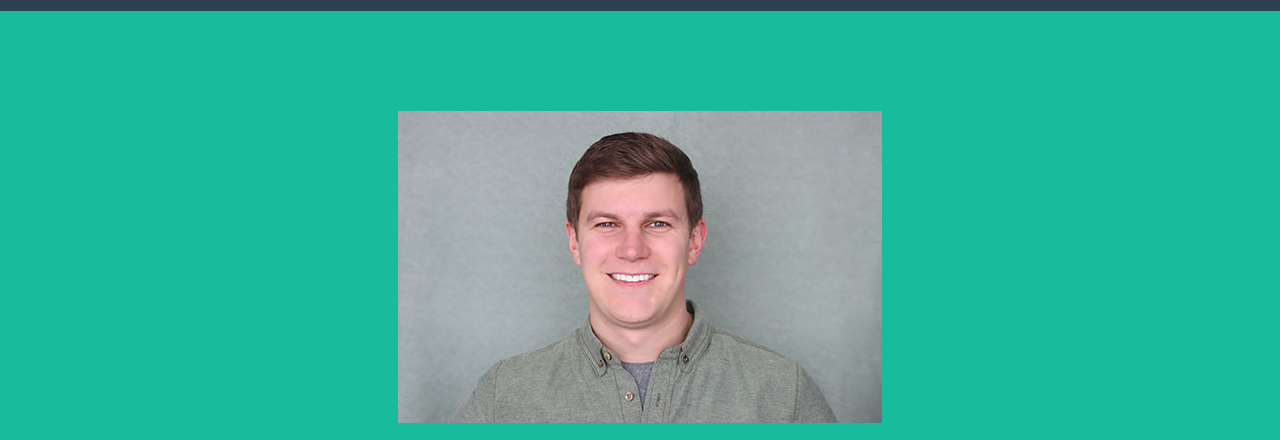
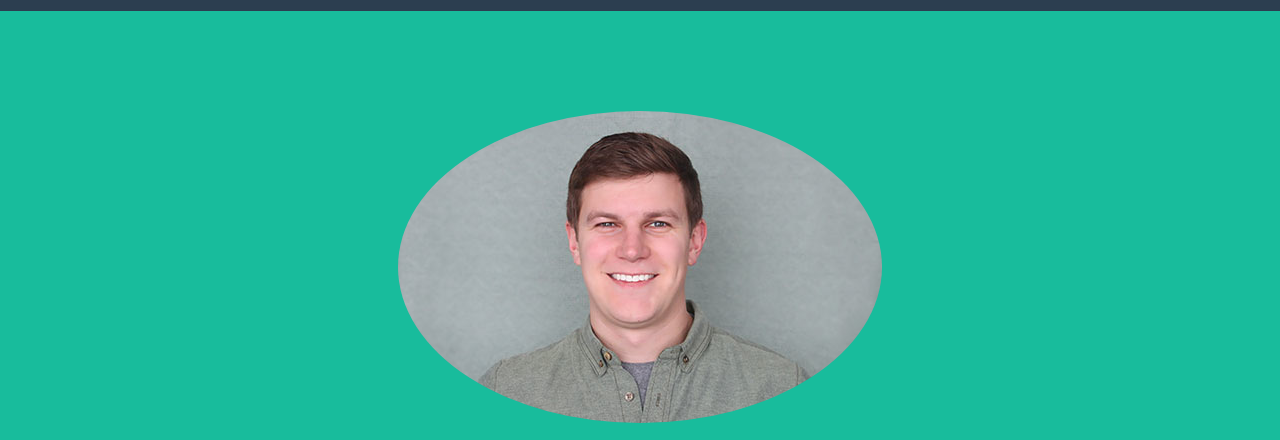
Before and after one commit to mbamesb2/mbamesb2.github.io, a website: page index.html in a window 1280 px wide. Shown: the part 89-529 px from the top of the page. Drawn offline with nearby package versions, Linux system fonts and the light colour scheme.

Commit message:
Photo tweak

```diff
--- a/index.html
+++ b/index.html
@@ -71,7 +71,7 @@
         <div class="container">
             <div class="row">
                 <div class="col-lg-12">
-                    <img class="img-responsive" src="img/profile.png" alt="">
+                    <img class="img-responsive img-circle" src="img/profile.png" alt="">
                     <div class="intro-text">
                         <span class="name">Michael Bamesberger</span>
                         <hr class="star-light">
```
